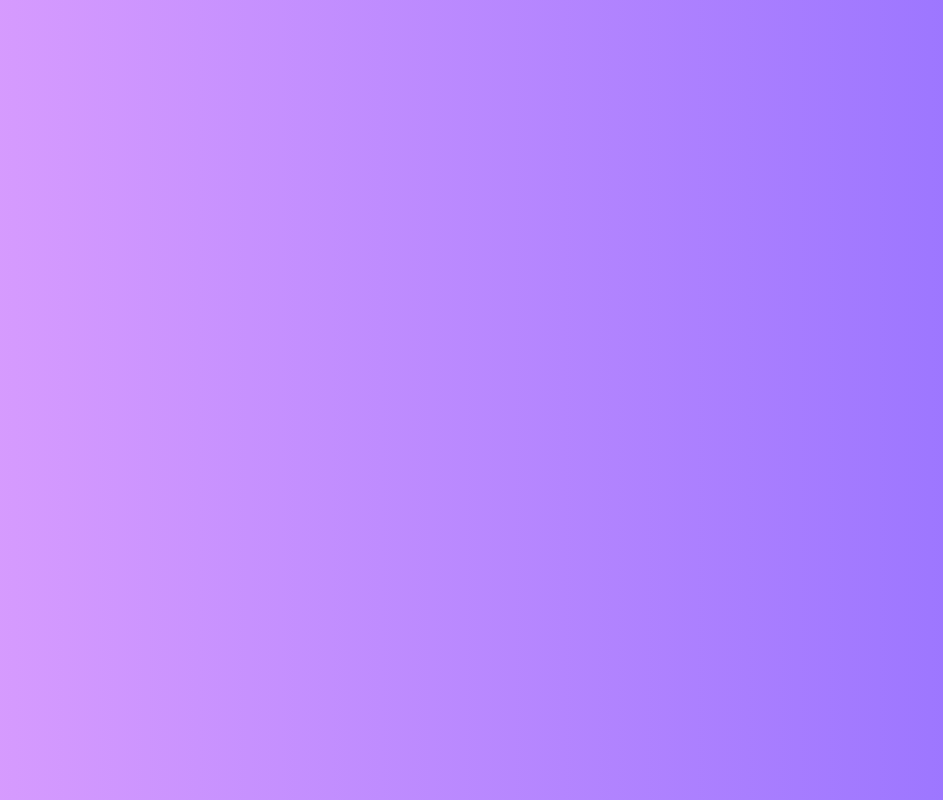
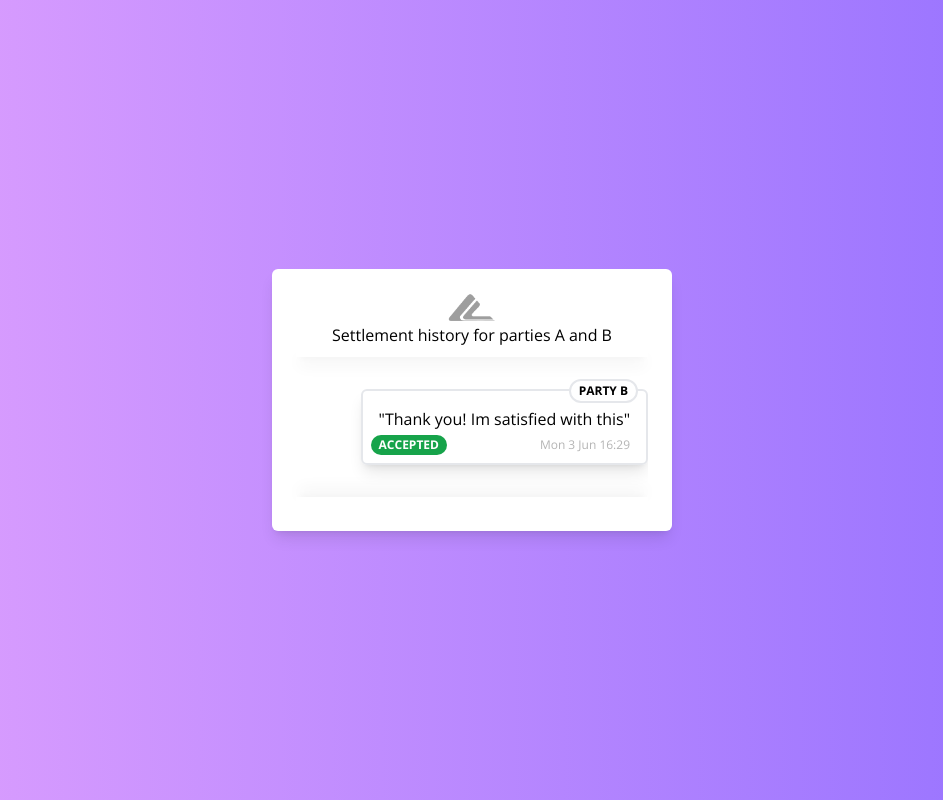
Before and after one commit to canthugeverycat/settlement-simulator, a React (Create React App) app: page /history in a window 1280 px wide. Before the commit this address had no page. Shown: the whole page, without its empty margins (168-1111 px from the left). Built offline with nearby package versions, Linux system fonts and the light colour scheme; grey boxes are pictures that could not be loaded.

Commit message:
Completed History page
* Added History page

```diff
--- a/src/App.tsx
+++ b/src/App.tsx
@@ -1,5 +1,6 @@
 import { Route, Routes } from 'react-router-dom';
 
+import History from './routes/history';
 import LandingPage from './routes/landing';
 import Settlement from './routes/settlement';
 
@@ -12,6 +13,7 @@
       <Routes>
         <Route path="/" element={<LandingPage />} />
         <Route path="/settlement" element={<Settlement />} />
+        <Route path="/history" element={<History />} />
       </Routes>
     </main>
   );
--- a/src/components/HistoryItem/index.tsx
+++ b/src/components/HistoryItem/index.tsx
@@ -1,30 +1,72 @@
 import StatusPill from '../StatusPill';
 
+type HistoryItemProps = {
+  party: 'a' | 'b';
+  status: 'accepted' | 'rejected' | 'pending';
+  message?: string;
+  className?: string;
+};
 /**
  * A history item showing one activity
+ * @param {HistoryItemProps} props;
  */
-const HistoryItem = () => {
+const HistoryItem = ({
+  party,
+  status,
+  message,
+  className = '',
+}: HistoryItemProps) => {
+  const alignContainerClasses = {
+    a: 'mr-auto',
+    b: 'ml-auto',
+  }[party];
+
+  const alignNameClasses = {
+    a: 'left-2',
+    b: 'right-2',
+  }[party];
+
+  const alignDateClasses = {
+    a: 'left-4',
+    b: 'right-4',
+  }[party];
+
+  const alignStatusClasses = {
+    a: 'right-2',
+    b: 'left-2',
+  }[party];
+
   return (
-    <div className="relative flex w-full flex-col rounded-md border-2 p-4 pb-8 shadow-lg">
+    <div
+      className={`${className} ${alignContainerClasses} relative flex max-w-[90%] flex-col rounded-md border-2 p-4 pb-8 shadow-lg`}
+    >
       {/* Party name */}
-      <span className="absolute -top-3 left-2 rounded-full border-2 bg-white px-2 py-0.5 text-xs font-bold uppercase">
-        Party B
+      <span
+        className={`${alignNameClasses} absolute -top-3 rounded-full border-2 bg-white px-2 py-0.5 text-xs font-bold uppercase`}
+      >
+        Party {party}
       </span>
 
       {/* Message */}
-      <p>"Not enough money, sorry!"</p>
+      {message ? (
+        <p>"{message}"</p>
+      ) : (
+        <p className="text-sm text-light-grey">{`<No message provided>`}</p>
+      )}
 
       {/* Datetime */}
-      <span className="absolute bottom-2.5 left-4 text-xs text-light-grey">
+      <span
+        className={`${alignDateClasses} absolute bottom-2.5 text-xs text-light-grey`}
+      >
         Mon 3 Jun 16:29
       </span>
 
       {/* Status */}
       <StatusPill
-        className="bottom-2 right-2"
+        className={`${alignStatusClasses} bottom-2`}
         size="small"
         animate={false}
-        status="rejected"
+        {...{ status }}
       />
     </div>
   );
--- a/src/components/Separator/index.tsx
+++ b/src/components/Separator/index.tsx
@@ -12,6 +12,7 @@
   direction = 'bottom',
 }: SeparatorProps) => {
   const spacingClass = {
+    none: '',
     small: 'my-2',
     medium: 'my-4',
     large: 'my-8',
@@ -23,7 +24,9 @@
   }[direction];
 
   return (
-    <div className={`${spacingClass} ${directionClass} h-[10px] w-full`}></div>
+    <div
+      className={`${spacingClass} ${directionClass} h-[10px] w-full flex-shrink-0`}
+    ></div>
   );
 };
 
--- a/src/components/ToggleableTextArea/index.tsx
+++ b/src/components/ToggleableTextArea/index.tsx
@@ -20,7 +20,7 @@
       )}
 
       <div
-        className="mb-4 flex cursor-pointer items-center justify-center text-xs font-semibold uppercase text-light-grey hover:text-secondary"
+        className="mb-4 flex cursor-pointer items-center justify-center text-xs font-semibold uppercase text-light-grey transition-all duration-200 hover:scale-105 active:scale-100"
         onClick={handleMessageVisibility}
       >
         {showMessage ? 'Hide' : 'Add a'} message
--- /dev/null
+++ b/src/routes/history/index.tsx
@@ -0,0 +1,44 @@
+import { useState } from 'react';
+
+import HistoryItem from '../../components/HistoryItem';
+import Logo from '../../components/Logo';
+import Separator from '../../components/Separator';
+
+/**
+ * History Page
+ */
+const History = () => {
+  const [data, setData] = useState<
+    {
+      party: 'a' | 'b';
+      status: 'accepted' | 'rejected' | 'pending';
+      message?: string;
+    }[]
+  >([
+    {
+      party: 'b',
+      status: 'accepted',
+      message: 'Thank you! Im satisfied with this',
+    },
+  ]);
+
+  return (
+    <div className="max-h-with-margins flex min-w-[400px] max-w-[500px] flex-col items-center rounded-md bg-white p-6 shadow-lg">
+      {/* Logo and title */}
+      <Logo size="extrasmall" />
+      <p className="text-l">Settlement history for parties A and B</p>
+
+      <Separator spacing="none" />
+
+      <div className="flex w-full flex-col gap-6 overflow-scroll py-8">
+        {data.map((item) => (
+          <HistoryItem {...item} />
+        ))}
+      </div>
+
+      <Separator direction="top" spacing="none" />
+    </div>
+  );
+};
+
+export default History;
--- a/src/routes/settlement/index.tsx
+++ b/src/routes/settlement/index.tsx
@@ -1,5 +1,5 @@
 import { useEffect } from 'react';
-import { useLocation, useNavigate } from 'react-router-dom';
+import { NavLink, useLocation, useNavigate } from 'react-router-dom';
 
 import HistoryItem from '../../components/HistoryItem';
 import InputForm from '../../components/InputForm';
@@ -36,7 +36,14 @@
 
       {/* Last change */}
       <p className="mb-4">Latest change</p>
-      <HistoryItem />
+      <HistoryItem className="w-full" party="b" status="rejected" />
+
+      <NavLink
+        to="/history"
+        className="mt-2 text-sm font-bold uppercase text-primary transition-all duration-200 hover:scale-105 active:scale-100"
+      >
+        See full history
+      </NavLink>
     </div>
   );
 };
--- a/src/styles/base.scss
+++ b/src/styles/base.scss
@@ -27,3 +27,7 @@
   -webkit-mask-size: contain;
   mask-size: contain;
 }
+
+.max-h-with-margins {
+  max-height: calc(100vh - 4rem);
+}
```
